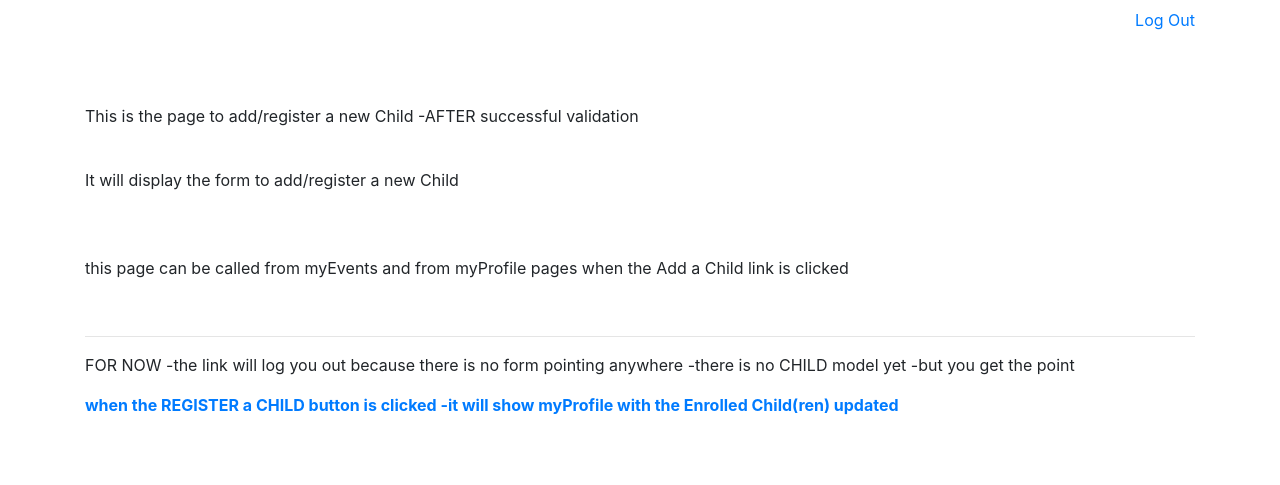
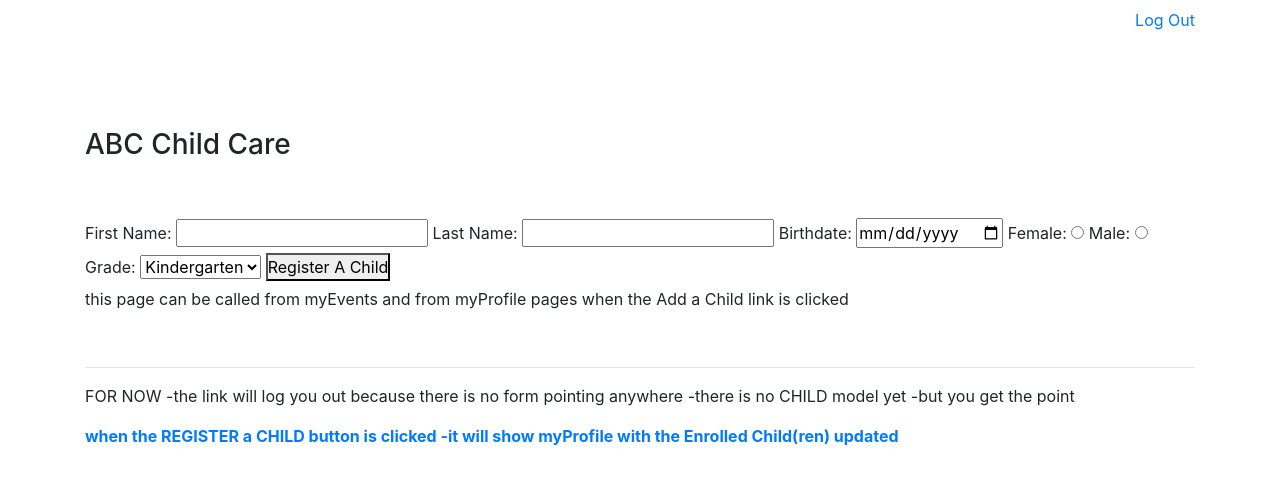
Before and after one commit to lili-mar/Group_project, a Django app: template group_proj/group_app/templates/childForm.html in a window 1280 px wide. Shown: the part 48-533 px from the top of the page. Run offline with Django 3.2, Linux system fonts and the light colour scheme; the template is opened without the code that fills it, so the values that code supplies are empty; some libraries are stand-ins or nearby versions.

Commit message:
Child Form HTML, Reg Form, ORM and validations in views and models.py

```diff
--- a/group_proj/group_app/templates/childForm.html
+++ b/group_proj/group_app/templates/childForm.html
@@ -15,10 +15,57 @@
 
         <a class="float-right" href="/ABC/logout">Log Out</a>
         <br><br><br><br>
-        <p> This is the page to add/register a new Child -AFTER successful validation</p>
+        <!--<p> This is the page to add/register a new Child -AFTER successful validation</p>-->
         <br>
-        <p> It will display the form to add/register a new Child</p>
+        <h3>ABC Child Care</h3>
+        <!--<p> It will display the form to add/register a new Child</p>-->
         <br><br>
+
+        <form action="/ABC/regChild" method="POST"> <!--path('regChild', views.regChild),-->
+            {% csrf_token %}
+            <div class='pMsgs'>
+
+
+                {% if messages %}
+                    <ul class="messages">
+                        {% for message in messages %}
+                            <li {% if message.tags %} class="{{ message.tags }}"{% endif %}>{{ message }}</li>
+                        {% endfor %}
+                    </ul>
+                {% endif %}
+            </div>
+
+            <label for="first_name">First Name:</label>
+            <input type="text" name="first_name">
+
+            <label for="last_name">Last Name:</label>
+            <input type="text" name="last_name">
+
+            <label for="birthdate">Birthdate:</label>
+            <input type="date" name="birth_date">
+
+            <label for="gender">Female:</label>
+            <input type="radio" name="child_gender">
+
+            <label for="gender">Male:</label>
+            <input type="radio" name="child_gender">
+
+            <label for="grade">Grade:</label>
+
+            <select name="child_grade">
+                <option value="1">Kindergarten</option>
+                <option value="1">1</option>
+                <option value="4">4</option>
+                <option value="6">6</option>
+                <option value="8">8</option>
+            </select>
+
+            <button typd="submit">Register A Child</button>
+
+
+
+        </form><!--End of Form-->
+
         <p>this page can be called from myEvents and from myProfile pages when the Add a Child link is clicked</p>
         <br>
         <hr>
```
Also changed, not shown: group_proj/group_app/models.py (+24 -0 lines), group_proj/group_app/templates/regForm.html (+16 -10 lines), group_proj/group_app/views.py (+29 -3 lines), group_proj/db.sqlite3.
